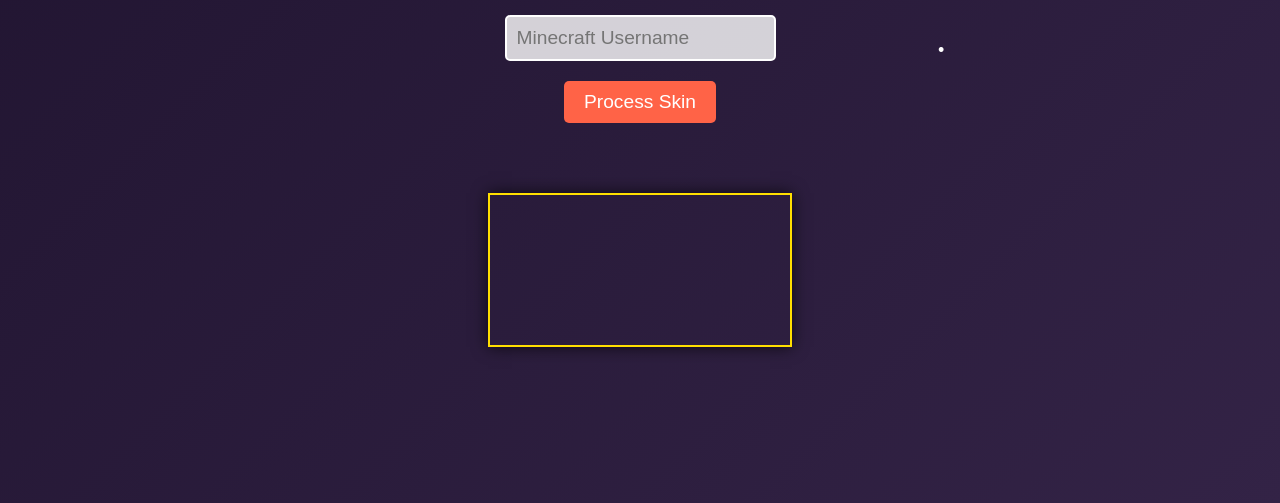
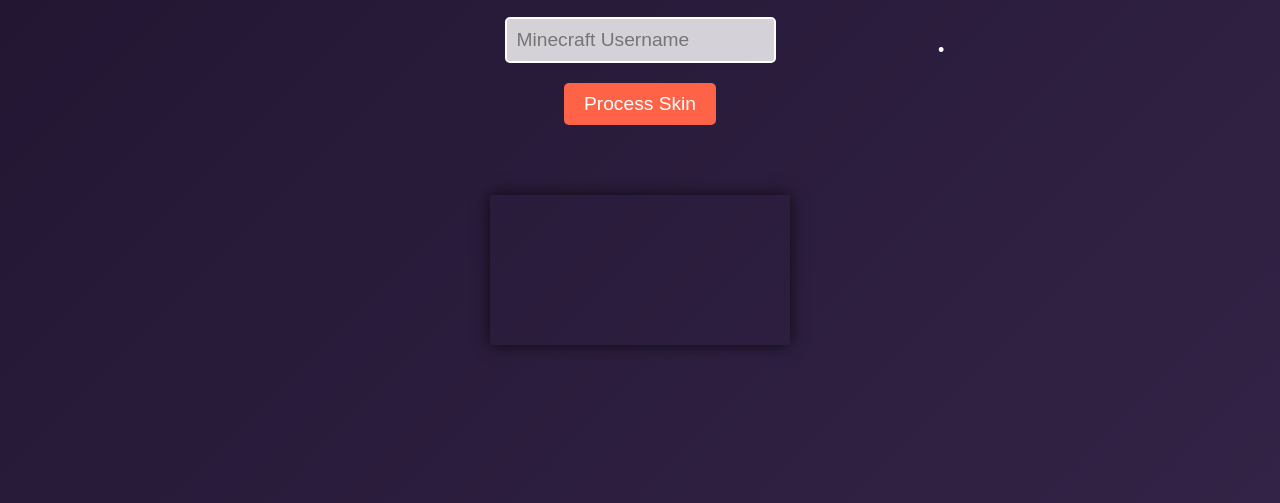
Before and after one commit to Top-Hatted-Turtle-Development/skinmas, a plain HTML site: page christmas.html in a window 1280 px wide. Shown: the part 297-800 px from the top of the page. Drawn offline with Linux system fonts and the light colour scheme.

Commit message:
yeeeee i did it

```diff
--- a/christmas.html
+++ b/christmas.html
@@ -78,7 +78,6 @@
         }
 
         canvas {
-            border: 2px solid #ffdf00;
             box-shadow: 0 0 15px rgba(0, 0, 0, 0.7);
             margin-top: 20px;
         }
```
